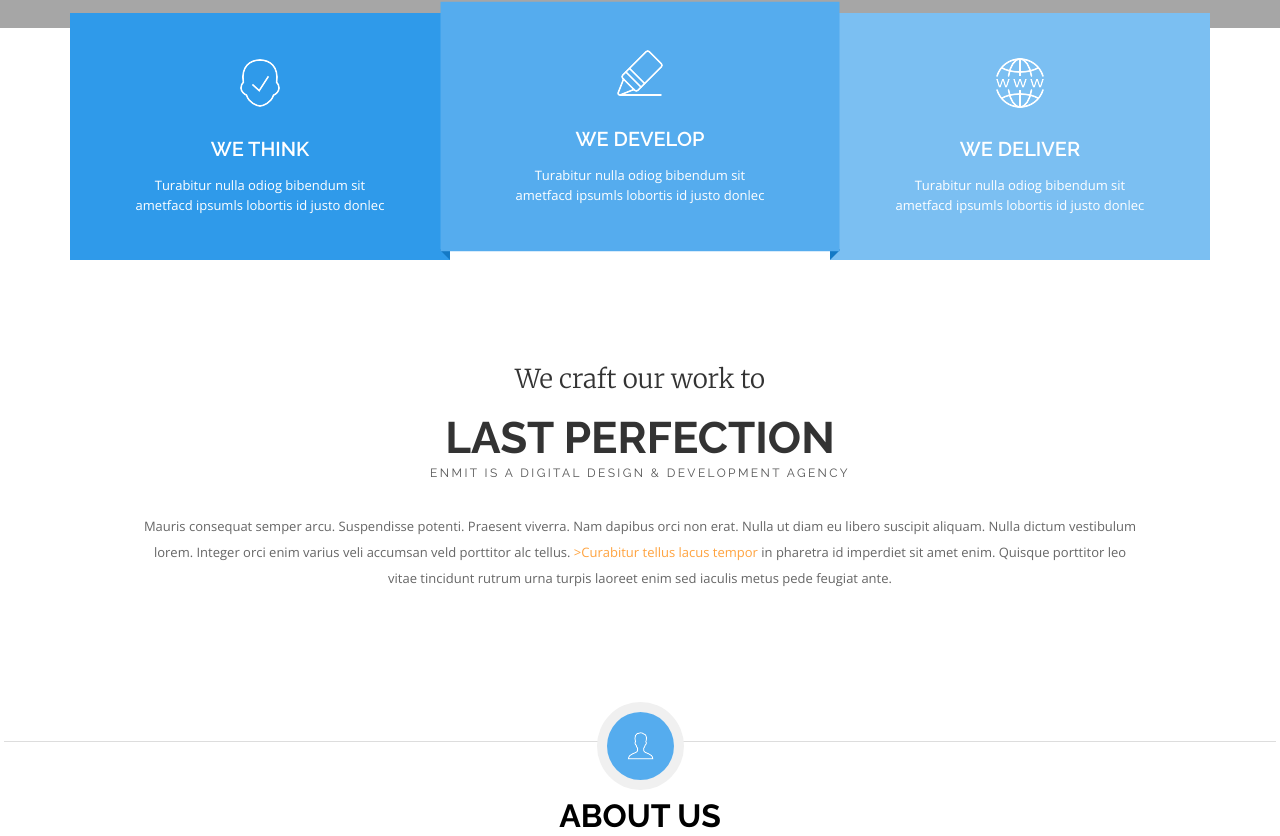
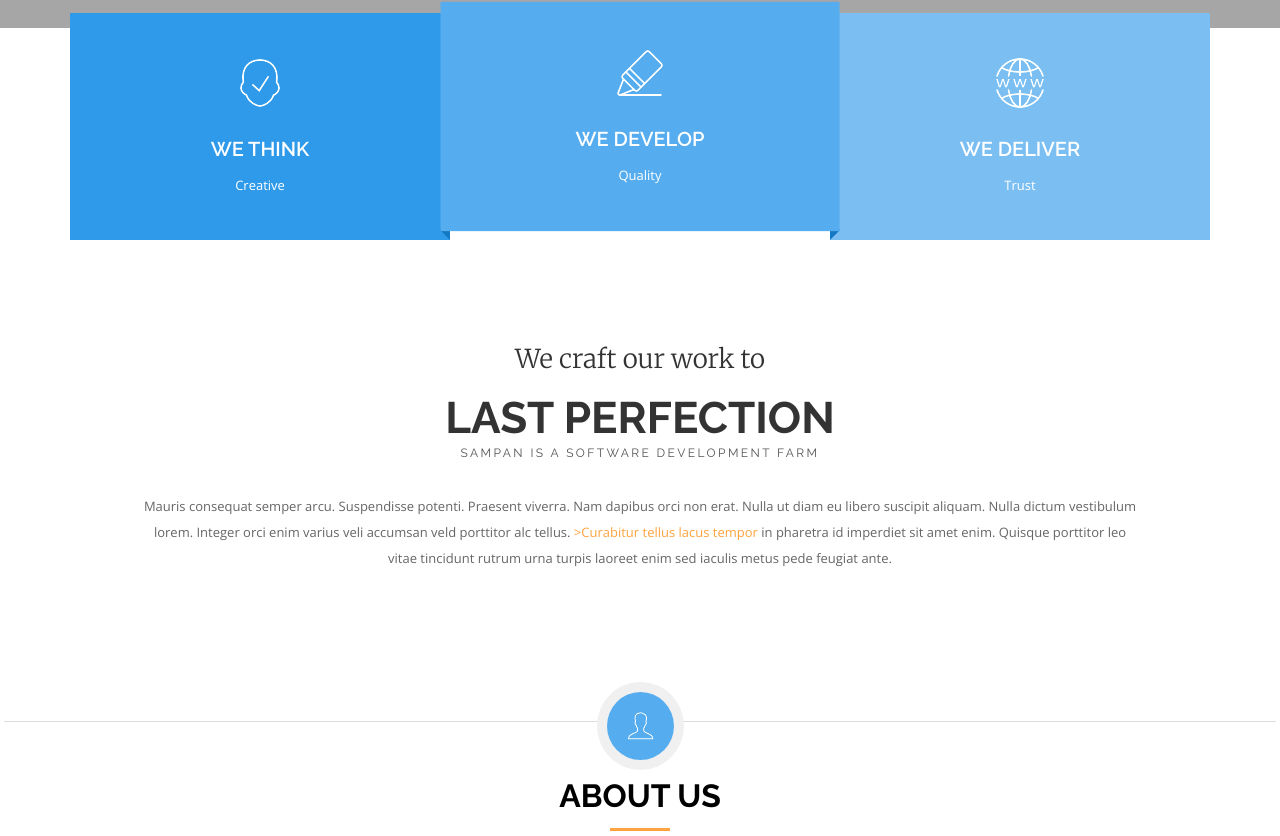
Before and after one commit to purnob/Sampan_IT_NewSite, a plain HTML site: page index.html in a window 1280 px wide. Shown: the part 911-1747 px from the top of the page. Drawn offline with nearby package versions, Linux system fonts and the light colour scheme; some packages are replaced by stand-ins of ours.

Commit message:
new  updates

```diff
--- a/index.html
+++ b/index.html
@@ -128,21 +128,21 @@
                                     <div class="ab-inner">
                                         <img src="images/ico/1.png" class="img-centered" alt=""/>
                                         <h4>We think</h4>
-                                        <p>Turabitur nulla odiog bibendum sit ametfacd ipsumls lobortis id justo donlec</p>
+                                        <p>Creative</p>
                                     </div>
                                 </li>
                                 <li class="about-block2">
                                     <div class="ab-inner">
                                         <img src="images/ico/2.png" class="img-centered" alt=""/>
                                         <h4>We develop</h4>
-                                        <p>Turabitur nulla odiog bibendum sit ametfacd ipsumls lobortis id justo donlec</p>
+                                        <p>Quality</p>
                                     </div>
                                 </li>
                                 <li class="about-block3">
                                     <div class="ab-inner">
                                         <img src="images/ico/3.png" class="img-centered" alt=""/>
                                         <h4>We deliver</h4>
-                                        <p>Turabitur nulla odiog bibendum sit ametfacd ipsumls lobortis id justo donlec</p>
+                                        <p>Trust</p>
                                     </div>
                                 </li>
                             </ul>
@@ -155,21 +155,21 @@
                                     <li>
                                         <div class="ai-inner">
                                             <h5>We think out of the box</h5>
-                                            <h3>Creative & Admiring<span>Enmit is a digital design & development agency</span></h3>
-                                            <p>Mauris consequat semper arcu. Suspendisse potenti. Praesent viverra. Nam dapibus orci non erat. Nulla ut diam eu libero suscipit aliquam. Nulla dictum vestibulum lorem. Integer orci enim varius veli accumsan veld porttitor alc tellus. <span class="highlight">>Curabitur tellus lacus tempor</span> in pharetra id imperdiet sit amet enim. Quisque porttitor leo vitae tincidunt rutrum urna turpis laoreet enim sed iaculis metus pede feugiat ante.</p>
+                                            <h3>Creative & Admiring<span>Sampan is a software development farm</span></h3>
+                                            <span>We are Sampan IT members always believe on us and we always think out of the box. We are very creative in mind. So, we are enough confident to think creatively. We are so confident in our ability and always try to find the best solution.</span>
                                         </div>
                                     </li>
                                     <li>
                                         <div class="ai-inner">
                                             <h5>We craft our work to</h5>
-                                            <h3>Last Perfection<span>Enmit is a digital design & development agency</span></h3>
+                                            <h3>Last Perfection<span>Sampan is a software development farm</span></h3>
                                             <p>Mauris consequat semper arcu. Suspendisse potenti. Praesent viverra. Nam dapibus orci non erat. Nulla ut diam eu libero suscipit aliquam. Nulla dictum vestibulum lorem. Integer orci enim varius veli accumsan veld porttitor alc tellus. <span class="highlight">>Curabitur tellus lacus tempor</span> in pharetra id imperdiet sit amet enim. Quisque porttitor leo vitae tincidunt rutrum urna turpis laoreet enim sed iaculis metus pede feugiat ante.</p>
                                         </div>
                                     </li>
                                     <li>
                                         <div class="ai-inner">
                                             <h5>We deliver skyrocket</h5>
-                                            <h3>Ready for Launch<span>Enmit is a digital design & development agency</span></h3>
+                                            <h3>Ready for Launch<span>Sampan is a software development farm</span></h3>
                                             <p>Mauris consequat semper arcu. Suspendisse potenti. Praesent viverra. Nam dapibus orci non erat. Nulla ut diam eu libero suscipit aliquam. Nulla dictum vestibulum lorem. Integer orci enim varius veli accumsan veld porttitor alc tellus. <span class="highlight">>Curabitur tellus lacus tempor</span> in pharetra id imperdiet sit amet enim. Quisque porttitor leo vitae tincidunt rutrum urna turpis laoreet enim sed iaculis metus pede feugiat ante.</p>
                                         </div>
                                     </li>
@@ -800,7 +800,7 @@
                     <div class="row">
                         <div class="col-md-12 content-head" data-animated="0">
                             <div class="ico"><span><img src="images/ico/32.png" alt=""/></span></div>
-                            <h3>Cost effectivity</h3>
+                            <h3>Meet our team</h3>
                             <div class="sep"></div>
                         </div>
                     </div>
```
